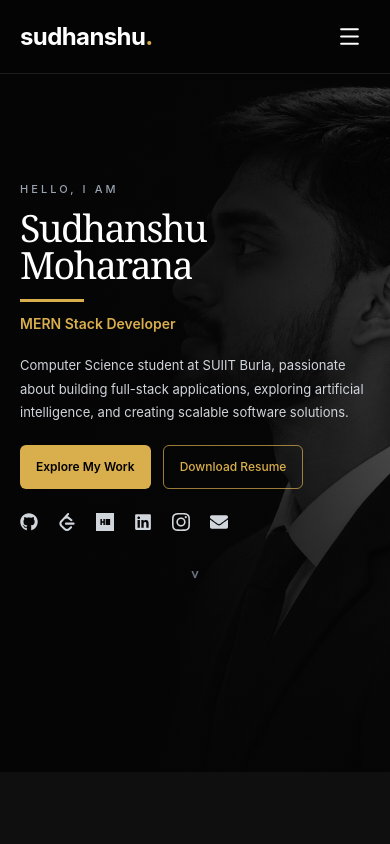
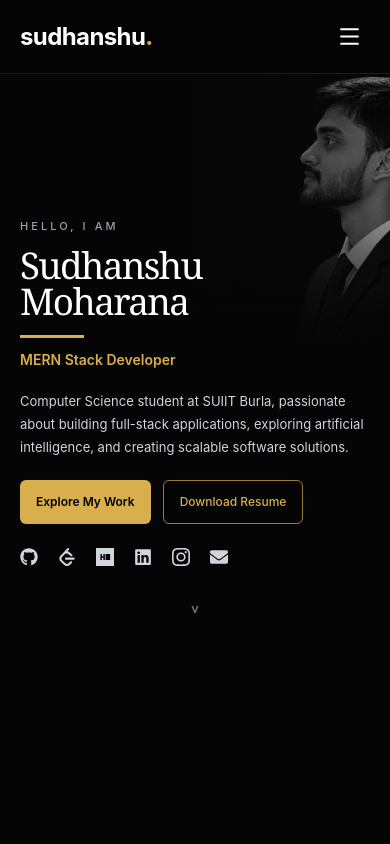
Before and after one commit to MoharanaSudhanshu/portfolio, a React (Vite) app: page / in a window 390 px wide. Shown: the top 844 px of the page. Built offline with nearby package versions, Linux system fonts and the light colour scheme.

Commit message:
Update Hero.jsx

```diff
--- a/src/components/Hero.jsx
+++ b/src/components/Hero.jsx
@@ -54,64 +54,90 @@ function Hero() {
     <section
       id="home"
       className="
-        relative isolate flex min-h-[calc(100svh-72px)]
-        items-center overflow-hidden bg-[#050505]
+        relative isolate
+        min-h-screen
+        overflow-hidden
+        bg-[#050505]
         text-white
-        pt-8 pb-8
-        sm:min-h-screen sm:pt-20
-        lg:min-h-screen lg:pt-20 lg:pb-12
+        flex items-center
+        py-12
+        sm:py-16
+        lg:py-20
       "
     >
-      {/* MOBILE BACKGROUND PORTRAIT */}
+      {/* =========================================
+          MOBILE BACKGROUND
+          Small portrait positioned beside the name
+      ========================================== */}
       <div
         className="
-          absolute inset-0 -z-10 overflow-hidden
+          absolute inset-0 -z-10
+          overflow-hidden
           lg:hidden
+          bg-[#050505]
         "
         aria-hidden="true"
       >
+        {/* Small portrait on the right */}
         <img
           src={profile}
           alt=""
           className="
-            absolute right-0 top-0
-            h-full w-full
+            absolute
+            right-[-8%]
+            top-[5%]
+            h-[310px]
+            w-[58%]
             object-cover
-            object-[62%_center]
+            object-[65%_center]
             grayscale
-            opacity-45
+            opacity-75
+            sm:top-[3%]
+            sm:h-[360px]
+            sm:w-[52%]
           "
+          style={{
+            maskImage:
+              "linear-gradient(to bottom, black 55%, transparent 100%)",
+            WebkitMaskImage:
+              "linear-gradient(to bottom, black 55%, transparent 100%)",
+          }}
         />
 
-        {/* Keep the left text area readable */}
+        {/* Smooth blend on the left */}
         <div
           className="
             absolute inset-0
             bg-gradient-to-r
             from-[#050505]
-            via-[#050505]/80
-            to-[#050505]/25
+            via-[#050505]/85
+            to-[#050505]/10
           "
         />
 
-        {/* Subtle bottom fade */}
+        {/* Blend the portrait into the page background */}
         <div
           className="
             absolute inset-0
-            bg-gradient-to-t
-            from-[#050505]/70
+            bg-gradient-to-b
+            from-transparent
             via-transparent
-            to-[#050505]/15
+            to-[#050505]
           "
         />
       </div>
 
-      {/* DESKTOP FULL-BLEED PORTRAIT */}
+      {/* =========================================
+          DESKTOP BACKGROUND
+          Preserved separately from mobile styling
+      ========================================== */}
       <div
         className="
-          pointer-events-none absolute inset-y-0
-          right-0 -z-10 hidden
-          w-[58%] overflow-hidden
+          pointer-events-none
+          absolute inset-y-0 right-0
+          -z-10 hidden
+          w-[58%]
+          overflow-hidden
           lg:block
         "
         aria-hidden="true"
@@ -125,38 +151,37 @@ function Hero() {
             object-cover
             object-[65%_center]
             grayscale
-            opacity-100
           "
         />
 
-        {/* Blend only the left side of the portrait */}
         <div
           className="
             absolute inset-0
             bg-gradient-to-r
             from-[#050505]
-            via-[#050505]/35
+            via-[#050505]/30
             to-transparent
           "
         />
 
-        {/* A light bottom fade, preserving face details */}
         <div
           className="
             absolute inset-0
             bg-gradient-to-t
-            from-[#050505]/30
+            from-[#050505]/20
             via-transparent
             to-transparent
           "
         />
       </div>
 
-      {/* MAIN CONTENT */}
+      {/* =========================================
+          CONTENT
+      ========================================== */}
       <div
         className="
-          relative mx-auto w-full
-          max-w-[1500px]
+          relative mx-auto
+          w-full max-w-[1500px]
           px-5
           sm:px-10
           lg:px-16
@@ -175,7 +200,7 @@ function Hero() {
             xl:max-w-[620px]
           "
         >
-          {/* INTRODUCTION LABEL */}
+          {/* INTRODUCTION */}
           <p
             className="
               mb-3
@@ -197,7 +222,7 @@ function Hero() {
             className="
               font-serif font-medium
               tracking-[-0.045em]
-              text-[clamp(2.35rem,8.1vw,3.5rem)]
+              text-[clamp(2.3rem,8vw,3.4rem)]
               leading-[0.98]
               sm:text-6xl
               lg:text-[clamp(3.5rem,5vw,5.5rem)]
@@ -224,7 +249,8 @@ function Hero() {
           <div
             className="
               min-h-[24px]
-              text-sm font-semibold
+              text-sm
+              font-semibold
               text-[#D9AE4D]
               sm:min-h-[30px]
               sm:text-lg
@@ -270,7 +296,7 @@ function Hero() {
             software solutions.
           </p>
 
-          {/* ACTION BUTTONS */}
+          {/* BUTTONS */}
           <div
             className="
               mt-5
```
